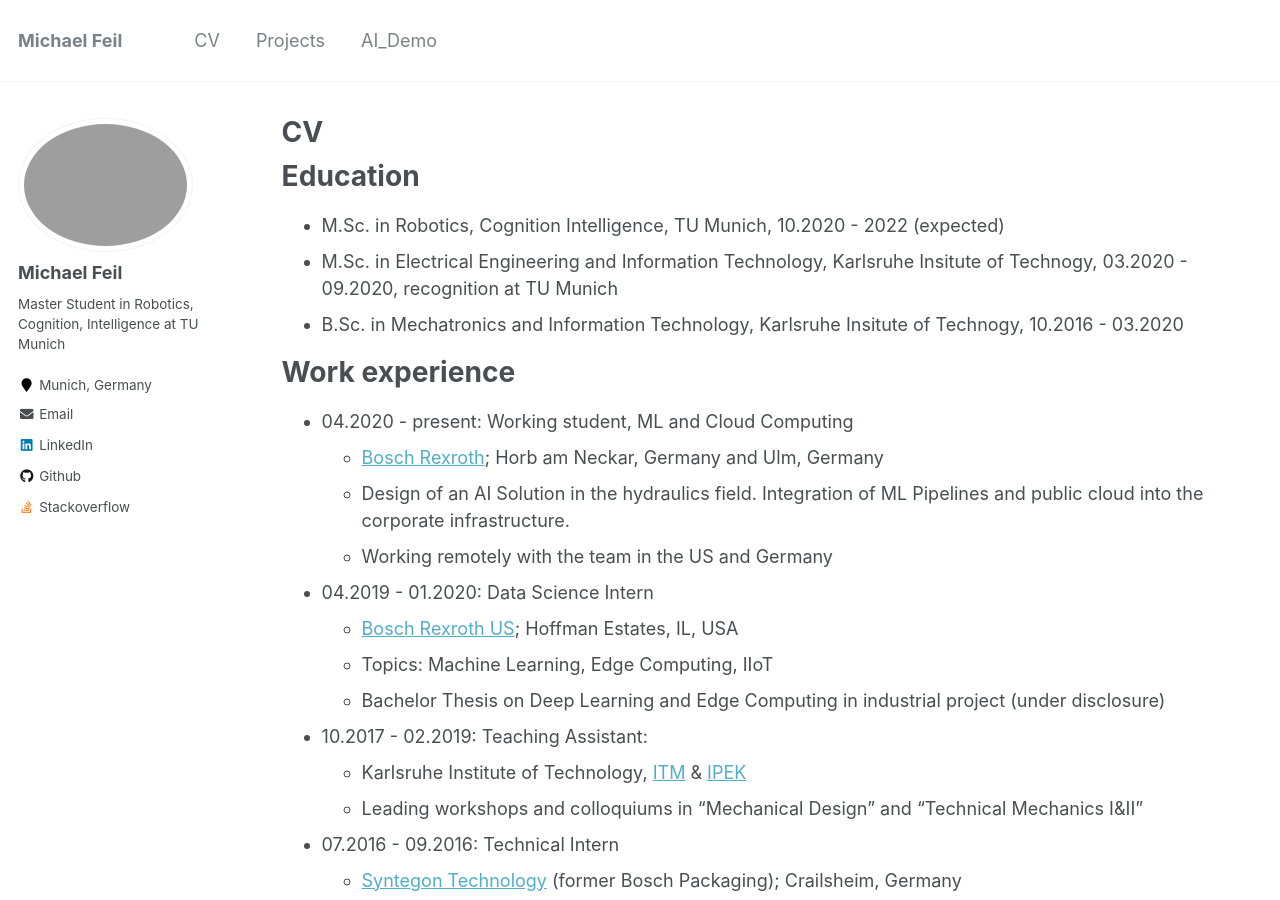
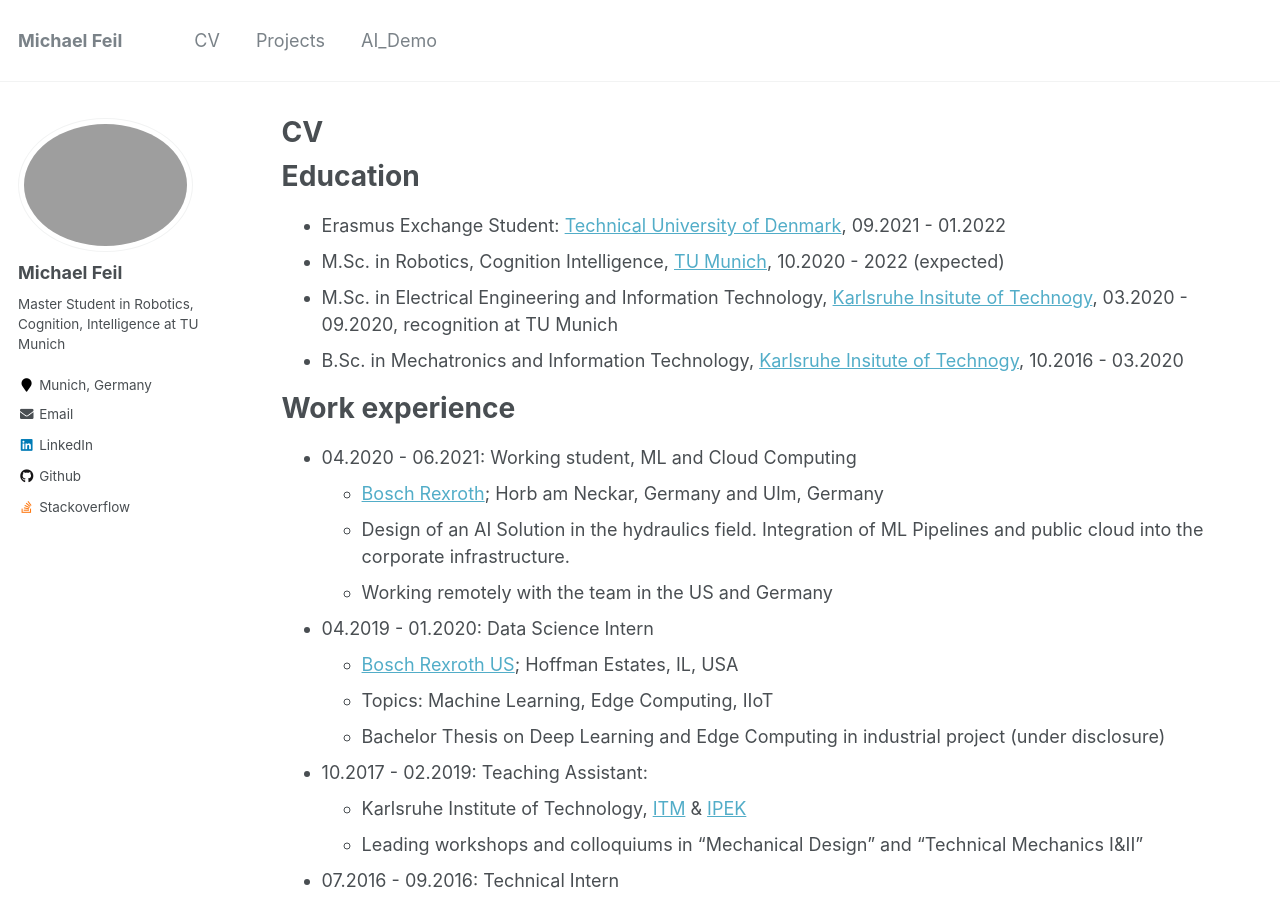
Before and after one commit to michaelfeil/academicpages, a Jekyll site: the page built from _pages/cv.md, in a window 1280 px wide and 900 px high. Built offline with Jekyll 4.4.1, drawn with Linux system fonts in a browser that asks for light colours.

Commit message:
Update cv.md

```diff
--- a/_pages/cv.md
+++ b/_pages/cv.md
@@ -11,14 +11,15 @@ redirect_from:
 
 Education
 ======
-* M.Sc. in Robotics, Cognition Intelligence, TU Munich, 10.2020 - 2022 (expected)
-* M.Sc. in Electrical Engineering and Information Technology, Karlsruhe Insitute of Technogy, 03.2020 - 09.2020, recognition at TU Munich
-* B.Sc. in Mechatronics and Information Technology, Karlsruhe Insitute of Technogy, 10.2016 - 03.2020
+* Erasmus Exchange Student: [Technical University of Denmark](https://www.compute.dtu.dk/english), 09.2021 - 01.2022
+* M.Sc. in Robotics, Cognition Intelligence, [TU Munich](https://www.tum.de), 10.2020 - 2022 (expected)
+* M.Sc. in Electrical Engineering and Information Technology, [Karlsruhe Insitute of Technogy](https://www.kit.edu), 03.2020 - 09.2020, recognition at TU Munich
+* B.Sc. in Mechatronics and Information Technology, [Karlsruhe Insitute of Technogy](https://www.kit.edu), 10.2016 - 03.2020
 
 Work experience
 ======
 
-* 04.2020 - present: Working student, ML and Cloud Computing
+* 04.2020 - 06.2021: Working student, ML and Cloud Computing
   * [Bosch Rexroth](https://www.boschrexroth.com/); Horb am Neckar, Germany and Ulm, Germany
   * Design of an AI Solution in the hydraulics field. Integration of ML Pipelines and public cloud into the corporate infrastructure.
   * Working remotely with the team in the US and Germany
```
